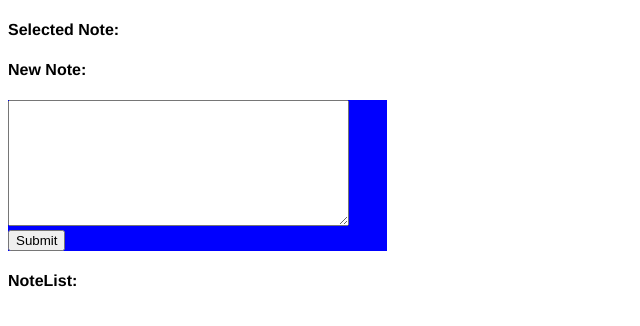
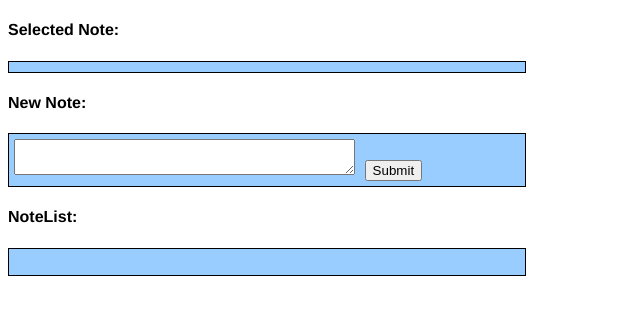
Before and after one commit to roryai/note-app, a website: page index.html in a window 1280 px wide. Shown: the whole page, without its empty margins (0-640 px from the left). Drawn offline with Linux system fonts and the light colour scheme.

Commit message:
unified css

```diff
--- a/index.html
+++ b/index.html
@@ -6,13 +6,12 @@
     <link rel="stylesheet" type="text/css" href="note-app.css">
   </head>
   <body>
-    <div id="tester"></div>
     <h4>Selected Note:</h4>
     <div id="note-display"></div>
     <h4>New Note:</h4>
     <div>
       <form id="new-note-form" method="post">
-        <textarea id="text" name="new-note-text-area" rows="8" cols="40"></textarea>
+        <textarea id="text" name="new-note-text-area" rows="2" cols="40"></textarea>
         <input type="submit" name="new-note-submit-button" value="Submit">
       </form>
     </div>
--- a/note-app.css
+++ b/note-app.css
@@ -1,18 +1,9 @@
-#app {
-  background-color: red;
+div {
+  background-color: #99ccff;
   font-family: courier;
-  width: 30%
-}
-
-#note-display {
-  background-color: green;
-  font-family: courier;
-  width: 30%
-}
-
-#new-note-form {
-  background-color: blue;
-  width: 30%
+  width: 40%;
+  padding: 5px;
+  border: 1px solid black
 }
 
 h4 {
```
